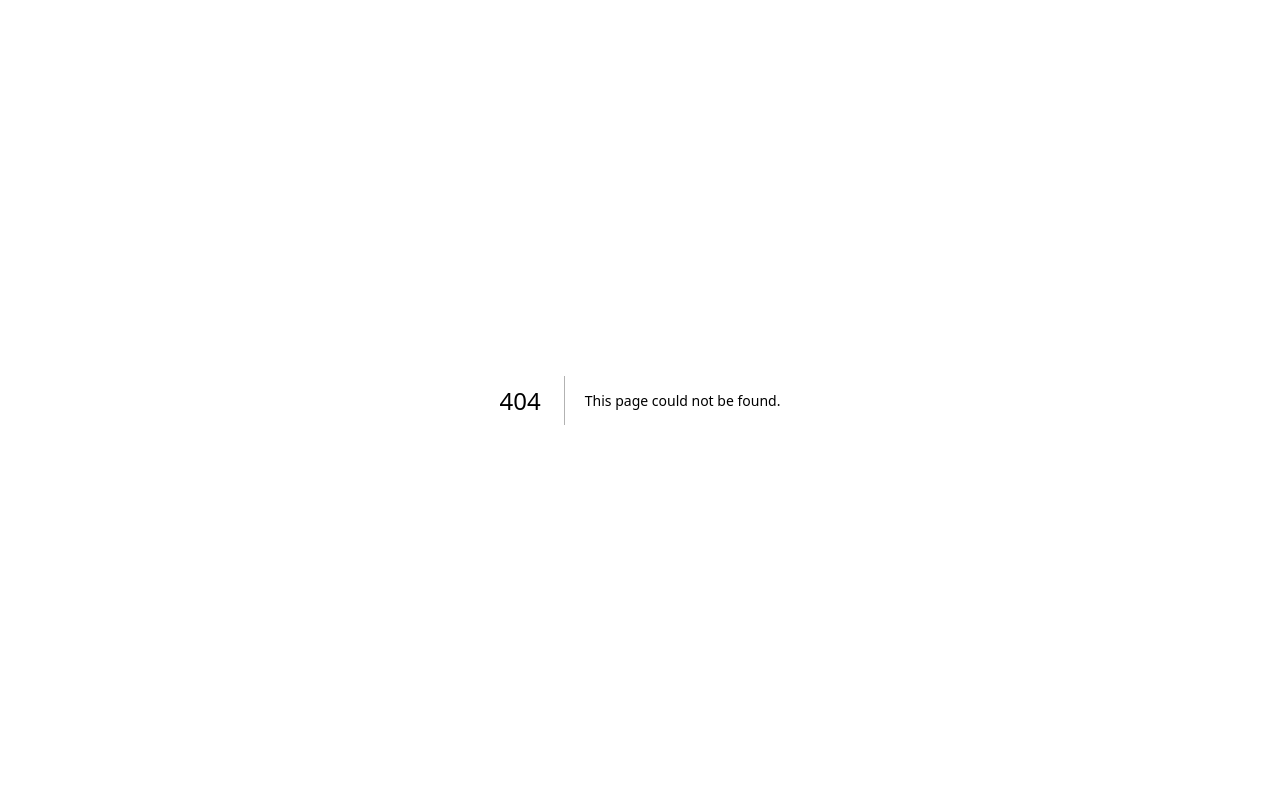
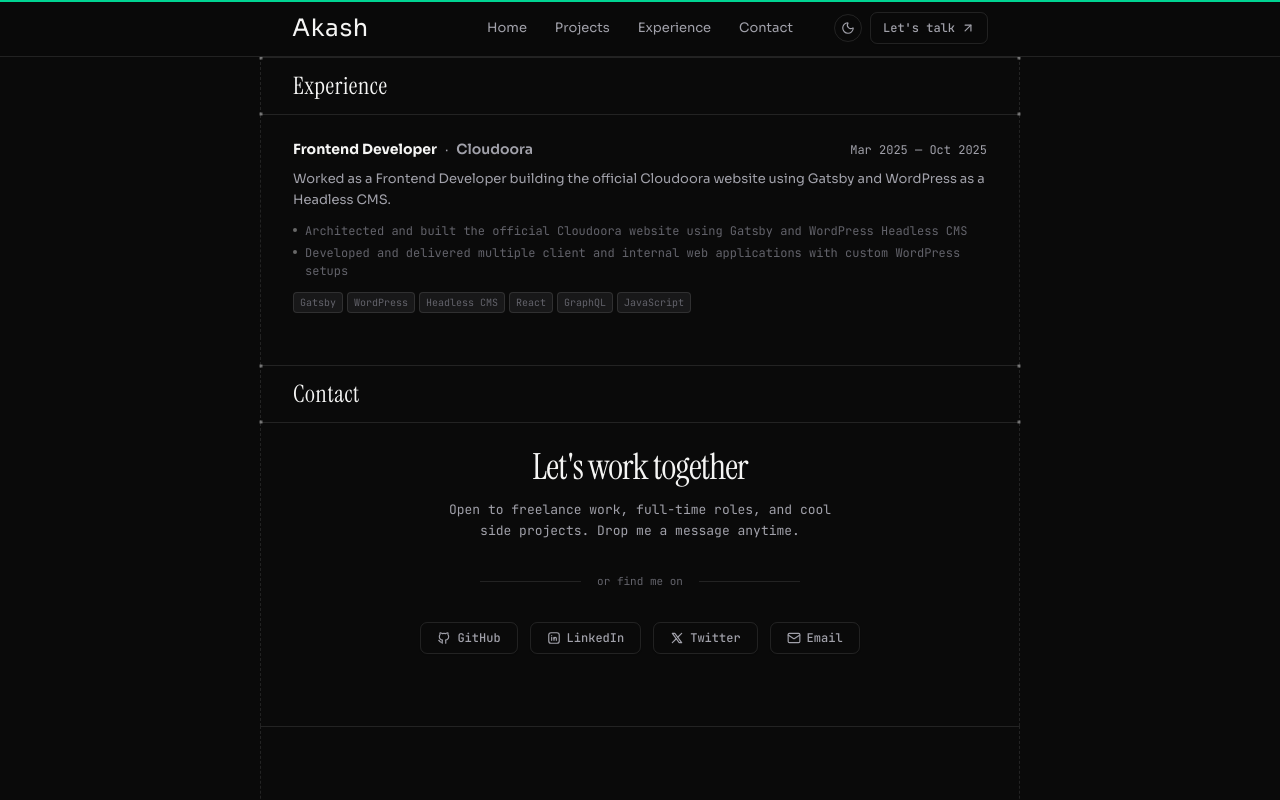
Before and after one commit to Royakash2/akashroy-portfolio, a Next.js app: page /experience in a window 1280 px wide. Before the commit this address had no page. Shown: the top 800 px of the page. Built offline with nearby package versions, Linux system fonts and the light colour scheme.

Commit message:
feat: replace writing section with experience page

```diff
--- /dev/null
+++ b/src/app/experience/page.tsx
@@ -0,0 +1,19 @@
+import type { Metadata } from "next";
+import { LayoutWrapper } from "@/components/shared/LayoutWrapper";
+import { Experience } from "@/components/sections/Experience";
+import { Contact } from "@/components/sections/Contact";
+
+export const metadata: Metadata = {
+  title: "Experience | Akash Roy",
+  description:
+    "Work experience, roles, and technologies I've used as a Full Stack Developer.",
+};
+
+export default function ExperiencePage() {
+  return (
+    <LayoutWrapper>
+      <Experience />
+      <Contact />
+    </LayoutWrapper>
+  );
+}
--- a/src/components/shared/Navbar.tsx
+++ b/src/components/shared/Navbar.tsx
@@ -11,7 +11,7 @@ import { OutlineButton } from "@/components/ui/OutlineButton";
 const navLinks = [
   { label: "Home", href: "/" },
   { label: "Projects", href: "/projects" },
-  { label: "Writing", href: "/writing" },
+  { label: "Experience", href: "/experience" },
   { label: "Contact", href: "/contact" },
 ];
 
@@ -20,7 +20,7 @@ export function Navbar() {
 
   return (
     <header
-      className="sticky top-0 z-40 backdrop-blur-md border-b border-(--line) bg-[color:color-mix(in_srgb,var(--bg)_85%,transparent)]"
+      className="sticky top-0 z-40 backdrop-blur-md border-b border-(--line) bg-[color-mix(in_srgb,var(--bg)_85%,transparent)]"
     >
       <div className="relative flex items-center px-6 py-3 sm:px-8 mx-auto w-full max-w-190">
 
@@ -97,7 +97,7 @@ export function Navbar() {
                   key={href}
                   href={href}
                   onClick={() => setMobileMenuOpen(false)}
-                  className="flex items-center gap-2 pb-2.5 transition-colors hover:opacity-100 border-b border-dashed border-[color:color-mix(in_srgb,var(--line)_50%,transparent)] text-(--muted)"
+                  className="flex items-center gap-2 pb-2.5 transition-colors hover:opacity-100 border-b border-dashed border-[color-mix(in_srgb,var(--line)_50%,transparent)] text-(--muted)"
                 >
                   <span className="size-1.5 rounded-full opacity-40 bg-(--fg)" />
                   {label}
```
